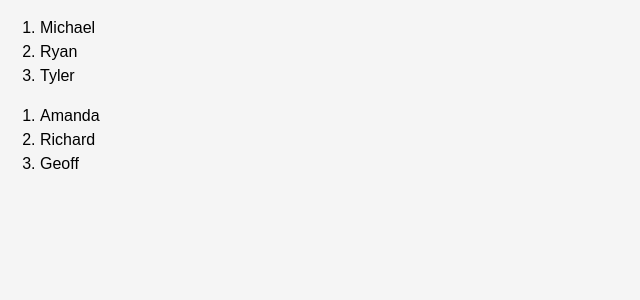
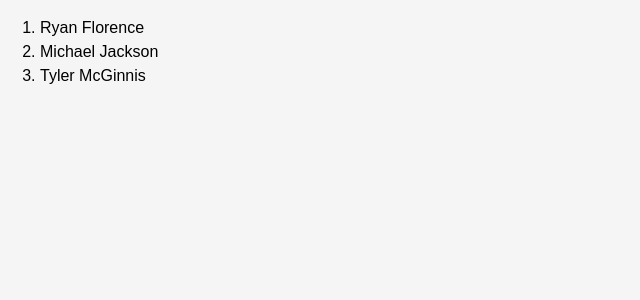
Before and after one commit to scirocco21/react-contacts-app, a React (Create React App) app: page / in a window 1280 px wide. Shown: the top 300 px of the page, without its empty margins (0-640 px from the left). Built offline with nearby package versions, Linux system fonts and the light colour scheme; no server answers.

Commit message:
added hardcoded contacts list array with avatar urls pulled from contacts server

```diff
--- a/src/App.js
+++ b/src/App.js
@@ -1,5 +1,26 @@
 import React, { Component } from 'react';
 import * as ContactsAPI from './utils/ContactsAPI'
+
+const contacts = [
+  {
+    "id": "ryan",
+    "name": "Ryan Florence",
+    "email": "ryan@reacttraining.com",
+    "avatarURL": "http://localhost:5001/ryan.jpg"
+  },
+  {
+    "id": "michael",
+    "name": "Michael Jackson",
+    "email": "michael@reacttraining.com",
+    "avatarURL": "http://localhost:5001/michael.jpg"
+  },
+  {
+    "id": "tyler",
+    "name": "Tyler McGinnis",
+    "email": "tyler@reacttraining.com",
+    "avatarURL": "http://localhost:5001/tyler.jpg"
+  }
+]
 
 class ContactList extends React.Component {
   render() {
@@ -16,17 +37,7 @@ class App extends Component {
   render() {
     return (
       <div className="App">
-        <ContactList contacts={[
-          { name: 'Michael' },
-          { name: 'Ryan' },
-          { name: 'Tyler' }
-        ]}/>
-
-        <ContactList contacts={[
-          { name: 'Amanda' },
-          { name: 'Richard' },
-          { name: 'Geoff' }
-        ]}/>
+        <ContactList contacts={contacts}/>
       </div>
     );
   }
```
